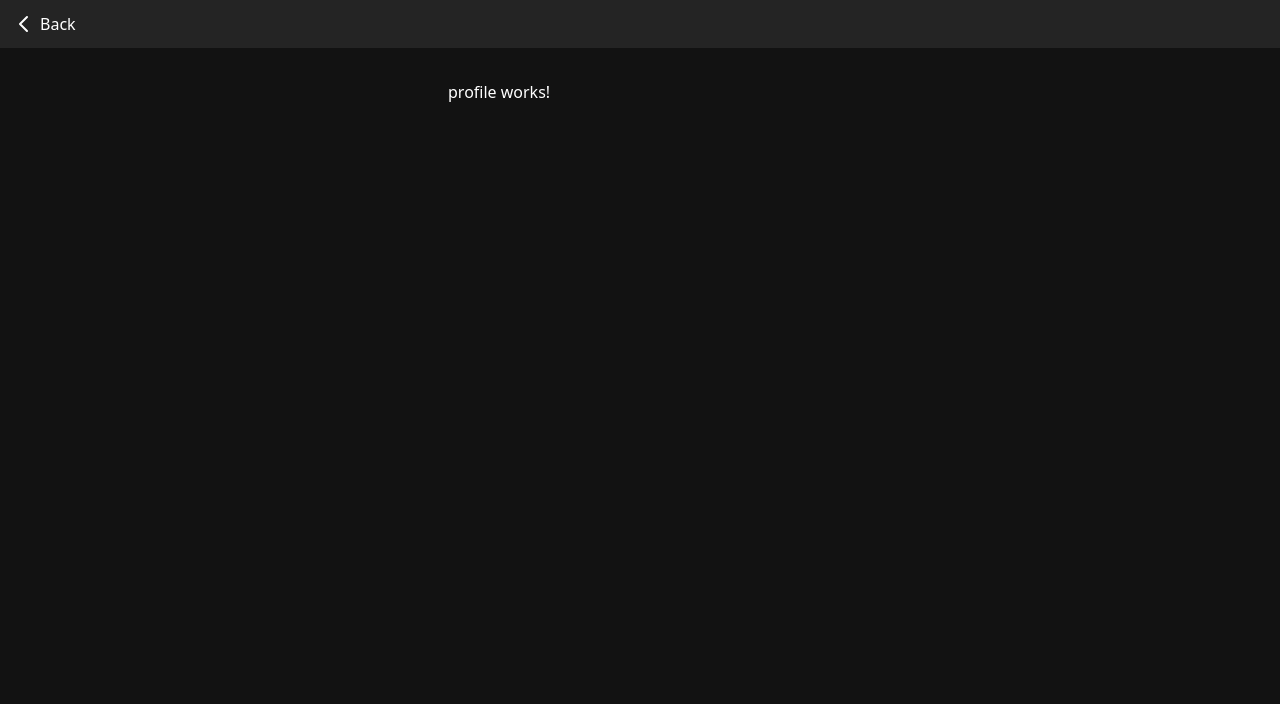
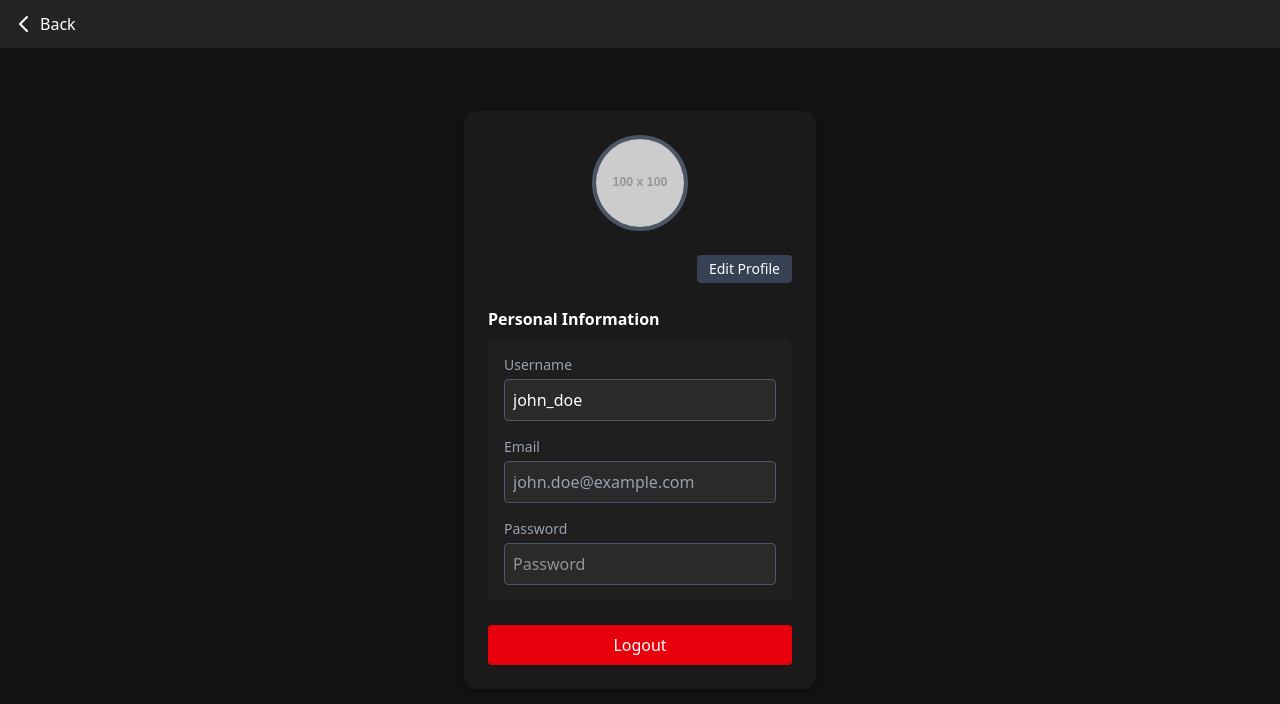
Before and after one commit to Despee2k/SwipEats, an Angular app in the folder client/: page /profile in a window 1280 px wide. Shown: the top 704 px of the page. Built offline with nearby package versions, Linux system fonts and the light colour scheme.

Commit message:
feat: add profile page UI

```diff
--- a/client/src/app/pages/profile/profile.html
+++ b/client/src/app/pages/profile/profile.html
@@ -1,2 +1,81 @@
 <app-navigation-bar></app-navigation-bar>
-<p class="mt-20">profile works!</p>
+
+<div class="min-h-screen bg-[#121212] flex items-center justify-center p-4 text-white">
+  <div class="bg-[#1A1A1A] w-full max-w-sm rounded-xl shadow-md p-6 space-y-6">
+
+    <!-- Profile Picture -->
+    <div class="flex flex-col items-center">
+      <img
+        alt="Profile"
+        src="https://via.placeholder.com/100"
+        class="w-24 h-24 rounded-full object-cover border-4 border-gray-600"
+      />
+    </div>
+
+    <!-- Edit Profile Button -->
+    <div class="flex justify-end">
+      <button
+        class="text-sm bg-gray-700 hover:bg-gray-600 px-3 py-1 rounded"
+        (click)="isEditable = !isEditable"
+      >
+        {{ isEditable ? 'Cancel' : 'Edit Profile' }}
+      </button>
+    </div>
+
+    <!-- Personal Info -->
+    <div>
+      <h2 class="text-md font-semibold mb-2">Personal Information</h2>
+      <div class="space-y-4 bg-[#1f1f1f] p-4 rounded-lg">
+
+        <!-- Username -->
+        <div>
+          <label class="block text-sm text-gray-400">Username</label>
+          <input
+            type="text"
+            [readonly]="!isEditable"
+            [class.pointer-events-none]="!isEditable"
+            [class.cursor-default]="!isEditable"
+            [class.focus:outline-none]="!isEditable"
+            [class.focus:ring]="isEditable"
+            class="w-full mt-1 p-2 rounded bg-[#2a2a2a] border border-gray-600 text-white"
+            value="john_doe"
+          />
+        </div>
+
+        <!-- Email (Always Readonly) -->
+        <div>
+          <label class="block text-sm text-gray-400">Email</label>
+          <input
+            type="email"
+            readonly
+            class="w-full mt-1 p-2 rounded bg-[#2a2a2a] border border-gray-600 text-gray-400 cursor-not-allowed"
+            value="john.doe@example.com"
+          />
+        </div>
+
+        <!-- Password -->
+        <div>
+          <label class="block text-sm text-gray-400">Password</label>
+          <input
+            type="password"
+            placeholder="Password"
+            [readonly]="!isEditable"
+            [class.pointer-events-none]="!isEditable"
+            [class.cursor-default]="!isEditable"
+            [class.focus:outline-none]="!isEditable"
+            [class.focus:ring]="isEditable"
+            class="w-full mt-1 p-2 rounded bg-[#2a2a2a] border border-gray-600 text-white"
+          />
+        </div>
+
+      </div>
+    </div>
+
+    <!-- Logout Button -->
+    <button
+      class="w-full bg-red-600 hover:bg-red-700 text-white py-2 px-4 rounded font-medium"
+    >
+      Logout
+    </button>
+  </div>
+</div>
--- a/client/src/app/pages/profile/profile.ts
+++ b/client/src/app/pages/profile/profile.ts
@@ -8,5 +8,5 @@ import { NavigationBar } from '../../components/navigation-bar/navigation-bar';
   styleUrl: './profile.css'
 })
 export class Profile {
-
+  isEditable = false;
 }
```
